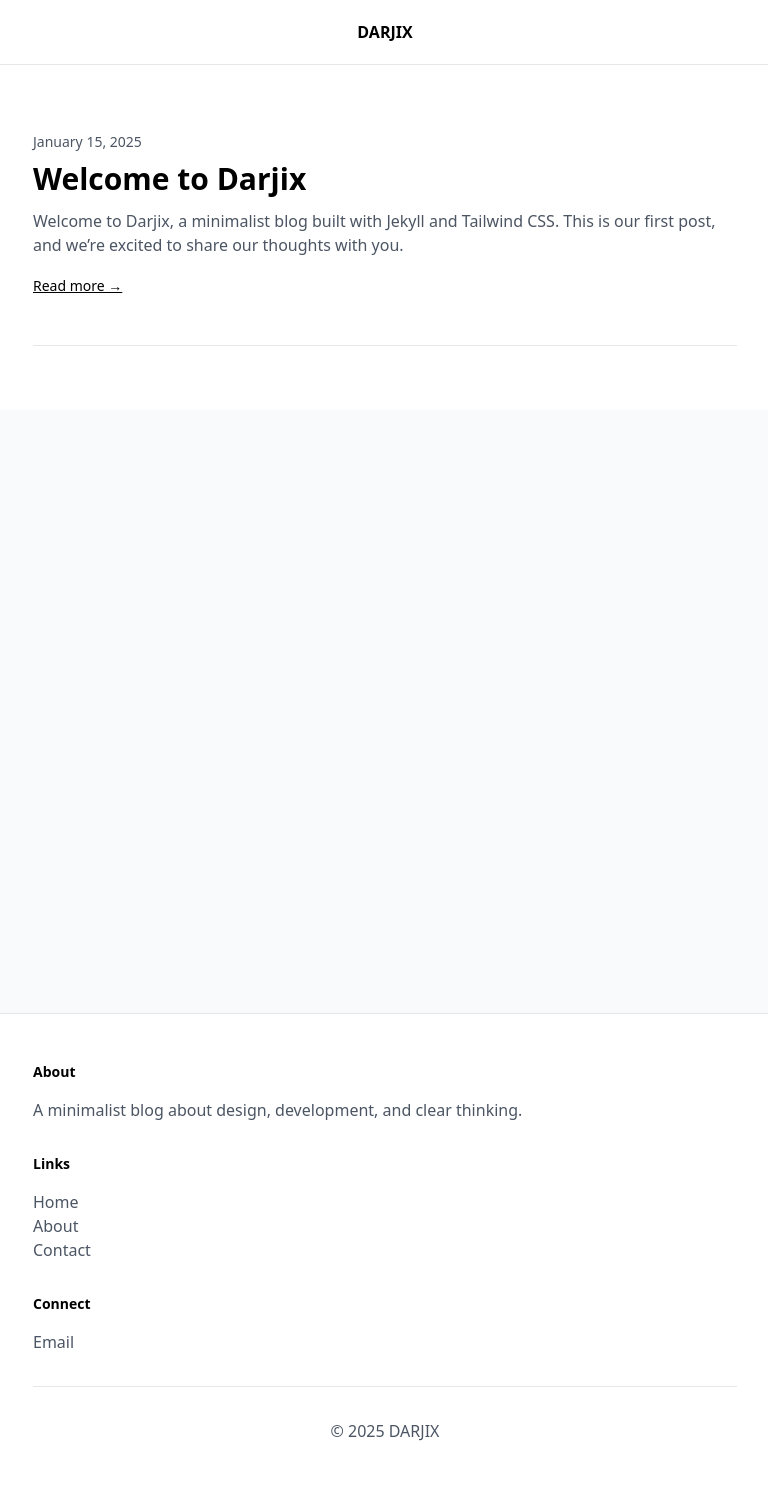
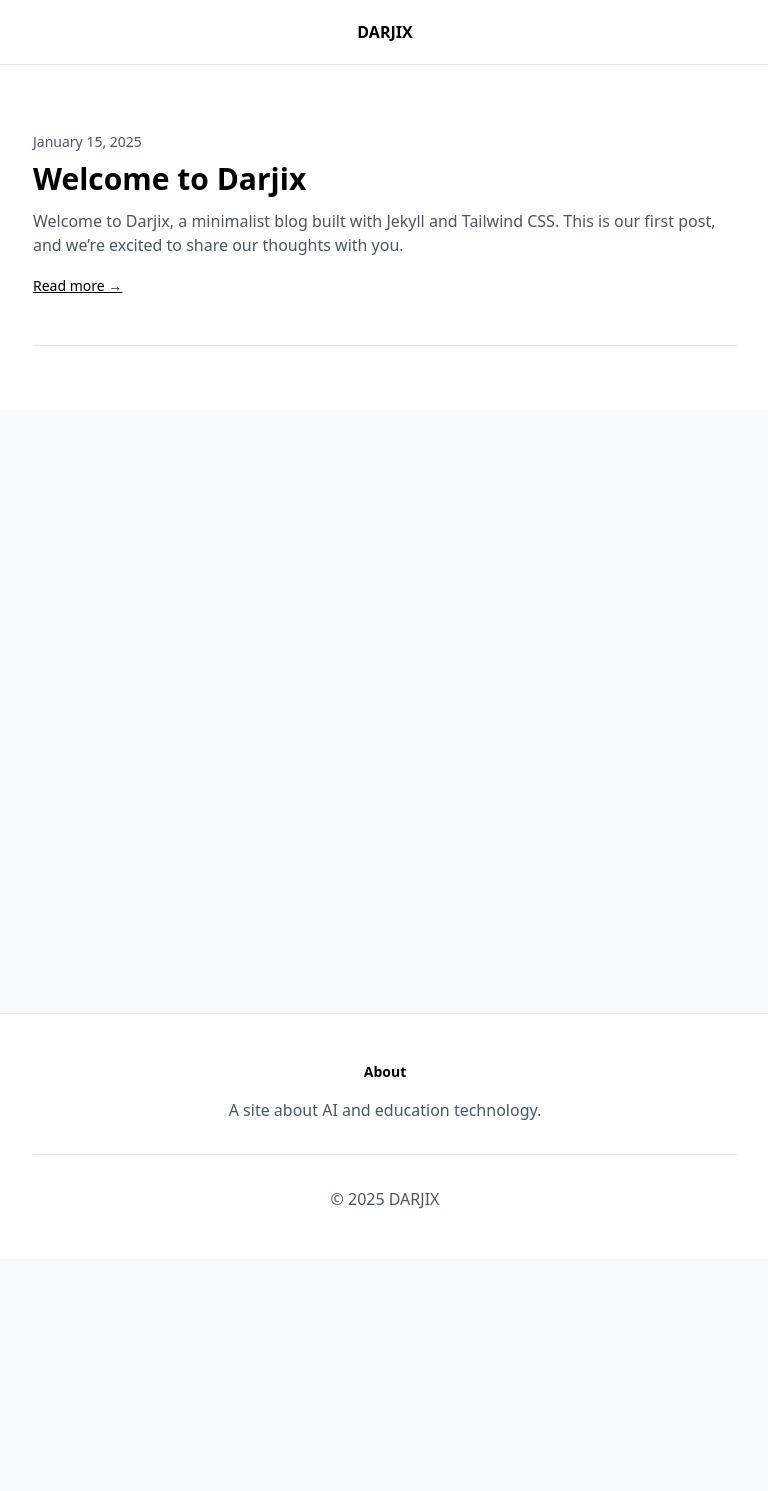
Before and after one commit to saldarji/darjix, a Jekyll site: the page built from index.html, in a window 1280 px wide. Shown: the whole page, without its empty margins (255-1023 px from the left). Built offline with Jekyll 4.4.1, drawn with Linux system fonts in a browser that asks for light colours; after the commit the page ends 1259 px from its top, so only the background shows below that.

Commit message:
Simplify footer to About section only, update config and email

```diff
--- a/_config.yml
+++ b/_config.yml
@@ -1,7 +1,7 @@
 # Site settings
 title: DARJIX
 description: >-
-  A minimalist blog about design, development, and clear thinking.
+  A site about AI and education technology.
 baseurl: "/darjix" # the subpath of your site, e.g. /blog
 url: "https://saldarji.github.io" # the base hostname & protocol for your site
 
--- a/_includes/footer.html
+++ b/_includes/footer.html
@@ -1,57 +1,16 @@
 <footer class="bg-white border-t border-gray-200 mt-12">
   <div class="max-w-3xl mx-auto py-12 px-4 sm:px-6 lg:px-8">
-    <div class="grid grid-cols-1 md:grid-cols-3 gap-8">
-      <!-- About Section -->
-      <div>
-        <h3 class="text-sm font-semibold text-black tracking-wider uppercase">
-          About
-        </h3>
-        <p class="mt-4 text-base text-gray-600">
-          {{ site.description }}
-        </p>
-      </div>
-
-      <!-- Links Section -->
-      <div>
-        <h3 class="text-sm font-semibold text-black tracking-wider uppercase">
-          Links
-        </h3>
-        <ul class="mt-4 space-y-4">
-          <li>
-            <a href="{{ '/' | relative_url }}" class="text-base text-gray-600 hover:text-black">
-              Home
-            </a>
-          </li>
-          <li>
-            <a href="{{ '/about' | relative_url }}" class="text-base text-gray-600 hover:text-black">
-              About
-            </a>
-          </li>
-          <li>
-            <a href="{{ '/contact' | relative_url }}" class="text-base text-gray-600 hover:text-black">
-              Contact
-            </a>
-          </li>
-        </ul>
-      </div>
-
-      <!-- Social/Contact Section -->
-      <div>
-        <h3 class="text-sm font-semibold text-black tracking-wider uppercase">
-          Connect
-        </h3>
-        <ul class="mt-4 space-y-4">
-          <li>
-            <a href="mailto:hello@darjix.com" class="text-base text-gray-600 hover:text-black">
-              Email
-            </a>
-          </li>
-          <!-- Add more social links as needed -->
-        </ul>
-      </div>
+    <!-- About Section -->
+    <div class="text-center mb-8">
+      <h3 class="text-sm font-semibold text-black tracking-wider uppercase mb-4">
+        About
+      </h3>
+      <p class="text-base text-gray-600 max-w-2xl mx-auto">
+        {{ site.description }}
+      </p>
     </div>
 
-    <div class="mt-8 border-t border-gray-200 pt-8">
+    <div class="border-t border-gray-200 pt-8">
       <p class="text-base text-gray-600 text-center">
         &copy; {{ 'now' | date: "%Y" }} {{ site.title }}
       </p>
```
